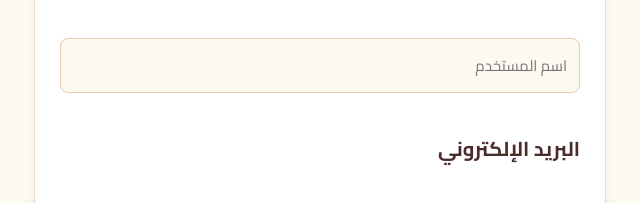
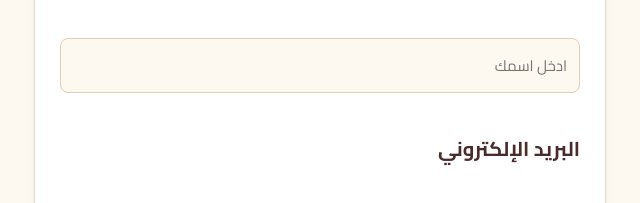
Before and after one commit to elorastore845-cmd/Elora-store, a plain HTML site: page signup.html in a window 1280 px wide. Shown: the part 451-654 px from the top of the page, 320-960 px from the left. Drawn offline with Linux system fonts and the light colour scheme.

Commit message:
Update signup.html

```diff
--- a/signup.html
+++ b/signup.html
@@ -29,7 +29,7 @@ button{width:100%; padding:16px; font-size:20px; border-radius:10px}
         <h2>إنشاء حساب جديد</h2>
         <form>
             <label>الأسم</label><br>
-            <input type="text" placeholder="اسم المستخدم"><br><br>
+            <input type="text" placeholder="ادخل اسمك "><br><br>
             <label>البريد الإلكتروني</label><br>
             <input type="email" placeholder="البريد"><br><br>
             <label>كلمة المرور</label><br>
```
